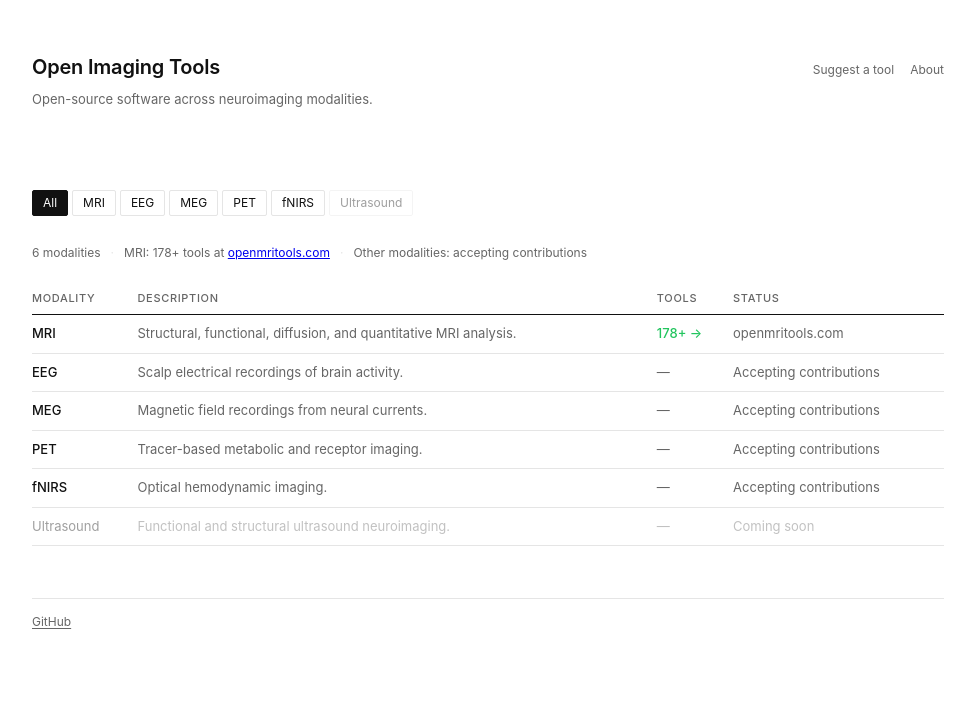
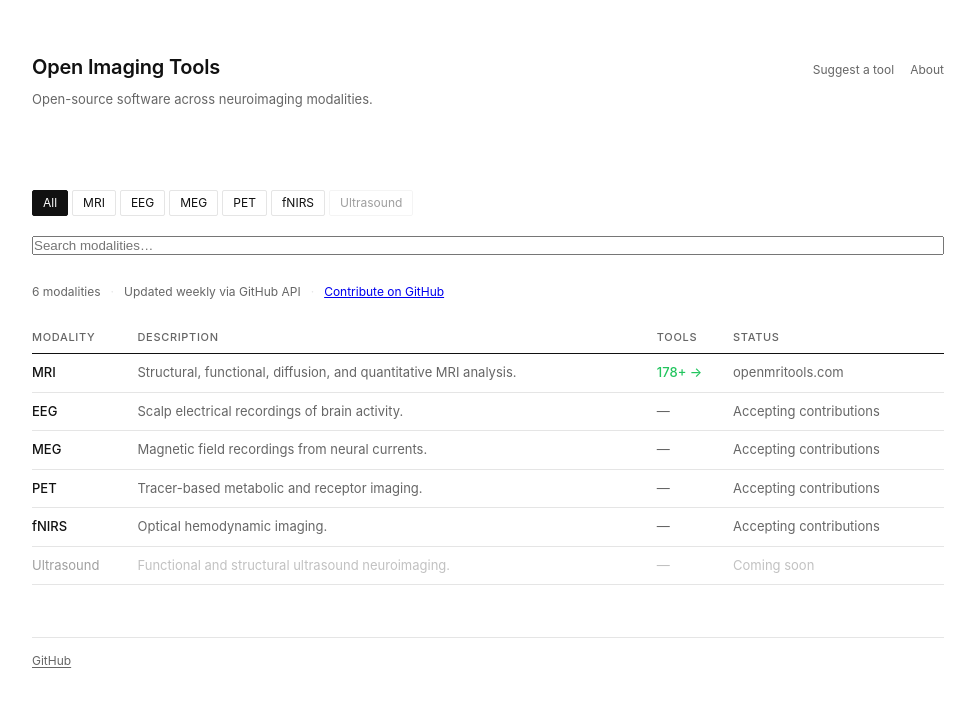
Before and after one commit to openimagingtools/openimagingtools.github.io, a Jekyll site: the page built from index.html, in a window 1280 px wide. Shown: the top 707 px of the page, without its empty margins (152-1127 px from the left). Built offline with Jekyll 4.4.1, drawn with Linux system fonts in a browser that asks for light colours.

Commit message:
About: flat factual voice matching openmritools; pages: search bar, matching tabs, meta line

```diff
--- a/index.html
+++ b/index.html
@@ -28,19 +28,20 @@ title: Open Imaging Tools
       <a class="pill disabled">Ultrasound</a>
     </div>
   </div>
+  <input class="search" id="search" type="search" placeholder="Search modalities…" autocomplete="off" spellcheck="false">
 </div>
 
 <div class="meta">
   <div class="meta-left">
-    <span>6 modalities</span>
+    <span id="count">6 modalities</span>
     <span class="meta-sep">·</span>
-    <span>MRI: 178+ tools at <a class="meta-link" href="https://openmritools.com" target="_blank" rel="noopener noreferrer">openmritools.com</a></span>
+    <span>Updated weekly via GitHub API</span>
     <span class="meta-sep">·</span>
-    <span>Other modalities: accepting contributions</span>
+    <a class="meta-link" href="https://github.com/openimagingtools/openimagingtools.github.io" target="_blank" rel="noopener noreferrer">Contribute on GitHub</a>
   </div>
 </div>
 
-<table class="tool-table">
+<table class="tool-table" id="modality-table">
   <thead>
     <tr>
       <th>Modality</th>
@@ -50,37 +51,37 @@ title: Open Imaging Tools
     </tr>
   </thead>
   <tbody>
-    <tr>
+    <tr data-name="mri">
       <td class="tool-name"><a href="https://openmritools.com" target="_blank" rel="noopener noreferrer">MRI</a></td>
       <td class="tool-desc">Structural, functional, diffusion, and quantitative MRI analysis.</td>
       <td class="tool-count active-link"><a href="https://openmritools.com" target="_blank" rel="noopener noreferrer">178+ →</a></td>
       <td class="tool-status">openmritools.com</td>
     </tr>
-    <tr>
+    <tr data-name="eeg electroencephalography">
       <td class="tool-name"><a href="{{ '/eeg/' | relative_url }}">EEG</a></td>
       <td class="tool-desc">Scalp electrical recordings of brain activity.</td>
       <td class="tool-count">—</td>
       <td class="tool-status">Accepting contributions</td>
     </tr>
-    <tr>
+    <tr data-name="meg magnetoencephalography">
       <td class="tool-name"><a href="{{ '/meg/' | relative_url }}">MEG</a></td>
       <td class="tool-desc">Magnetic field recordings from neural currents.</td>
       <td class="tool-count">—</td>
       <td class="tool-status">Accepting contributions</td>
     </tr>
-    <tr>
+    <tr data-name="pet positron emission tomography">
       <td class="tool-name"><a href="{{ '/pet/' | relative_url }}">PET</a></td>
       <td class="tool-desc">Tracer-based metabolic and receptor imaging.</td>
       <td class="tool-count">—</td>
       <td class="tool-status">Accepting contributions</td>
     </tr>
-    <tr>
+    <tr data-name="fnirs nirs near-infrared spectroscopy optical">
       <td class="tool-name"><a href="{{ '/nirs/' | relative_url }}">fNIRS</a></td>
       <td class="tool-desc">Optical hemodynamic imaging.</td>
       <td class="tool-count">—</td>
       <td class="tool-status">Accepting contributions</td>
     </tr>
-    <tr class="inactive">
+    <tr class="inactive" data-name="ultrasound functional ultrasound">
       <td class="tool-name">Ultrasound</td>
       <td class="tool-desc">Functional and structural ultrasound neuroimaging.</td>
       <td class="tool-count">—</td>
```
Also changed, not shown: other parts of index.html (+23 -0 lines), about.html (+4 -4 lines), eeg.html (+10 -7 lines), meg.html (+10 -7 lines), nirs.html (+10 -7 lines), pet.html (+10 -7 lines).
